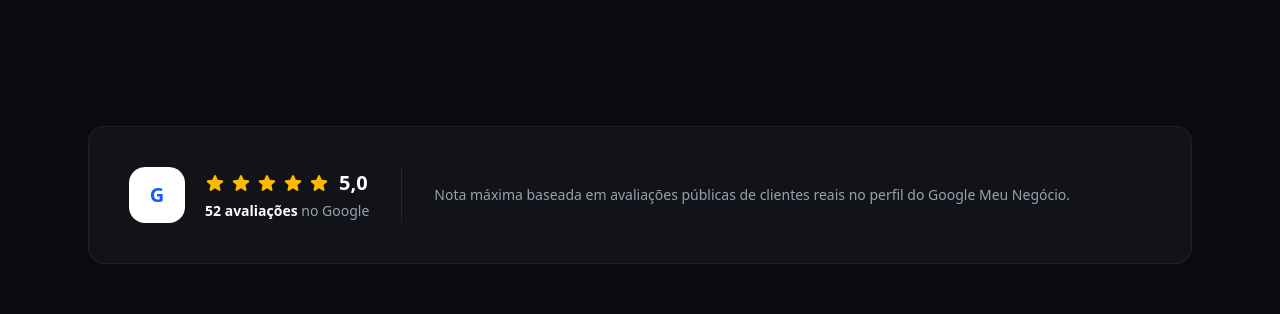
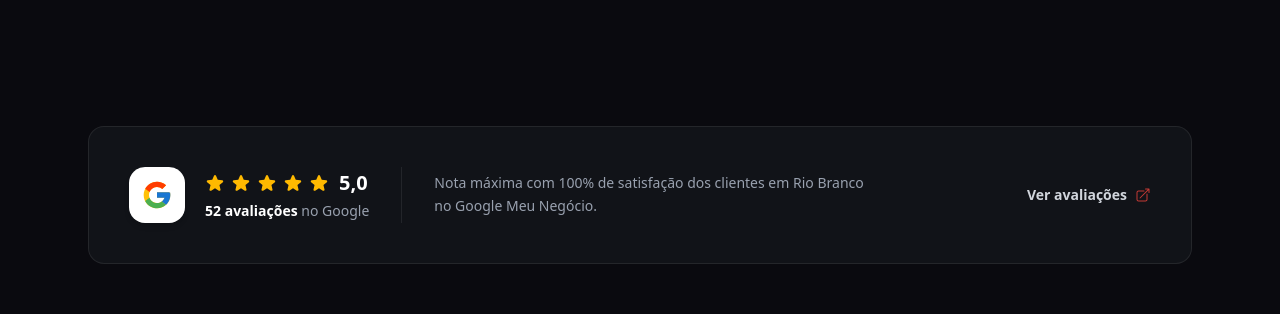
Before and after one commit to FR4NC7S/garagem-autopecas-acessorios, a Next.js app: page / in a window 1280 px wide. Shown: the part 2880-3194 px from the top of the page. Built offline with nearby package versions, Linux system fonts and the light colour scheme.

Commit message:
style: substitui letra G por icone oficial multicolorido do Google e adiciona link de avaliacoes

```diff
--- a/src/components/GoogleRating.tsx
+++ b/src/components/GoogleRating.tsx
@@ -1,15 +1,17 @@
 import { HiStar } from "react-icons/hi2";
+import { FcGoogle } from "react-icons/fc";
+import { HiArrowTopRightOnSquare } from "react-icons/hi2";
 import { COMPANY_DATA } from "@/data/company";
 
 export default function GoogleRating() {
   return (
     <section id="avaliacoes" className="py-16 bg-[#0A0A0F]">
       <div className="max-w-6xl mx-auto px-4 sm:px-6">
-        <div className="rounded-2xl bg-[#111318] border border-white/[0.06] p-8 sm:p-10 flex flex-col sm:flex-row items-center gap-8">
-          {/* Google badge */}
+        <div className="rounded-2xl bg-[#111318] border border-white/[0.08] p-8 sm:p-10 flex flex-col sm:flex-row items-center justify-between gap-8">
+          {/* Google badge com ícone oficial */}
           <div className="flex items-center gap-5 shrink-0">
-            <div className="w-14 h-14 rounded-2xl bg-white flex items-center justify-center">
-              <span className="text-xl font-black text-blue-600">G</span>
+            <div className="w-14 h-14 rounded-2xl bg-white flex items-center justify-center shadow-md">
+              <FcGoogle className="w-8 h-8" />
             </div>
             <div>
               <div className="flex items-center gap-1.5 mb-1">
@@ -27,10 +29,22 @@ export default function GoogleRating() {
           {/* Separator */}
           <div className="hidden sm:block w-px h-14 bg-white/[0.08]" />
 
-          {/* Quote */}
-          <p className="text-gray-400 text-sm leading-relaxed">
-            Nota máxima baseada em avaliações públicas de clientes reais no perfil do Google Meu Negócio.
-          </p>
+          {/* Quote & Link */}
+          <div className="flex-1 flex flex-col sm:flex-row sm:items-center justify-between gap-4">
+            <p className="text-gray-400 text-sm leading-relaxed max-w-md">
+              Nota máxima com 100% de satisfação dos clientes em Rio Branco no Google Meu Negócio.
+            </p>
+
+            <a
+              href={COMPANY_DATA.mapsUrl}
+              target="_blank"
+              rel="noopener noreferrer"
+              className="inline-flex items-center gap-2 text-xs sm:text-sm font-semibold text-gray-300 hover:text-white transition-colors shrink-0"
+            >
+              <span>Ver avaliações</span>
+              <HiArrowTopRightOnSquare className="w-4 h-4 text-[#C43A35]" />
+            </a>
+          </div>
         </div>
       </div>
     </section>
```
